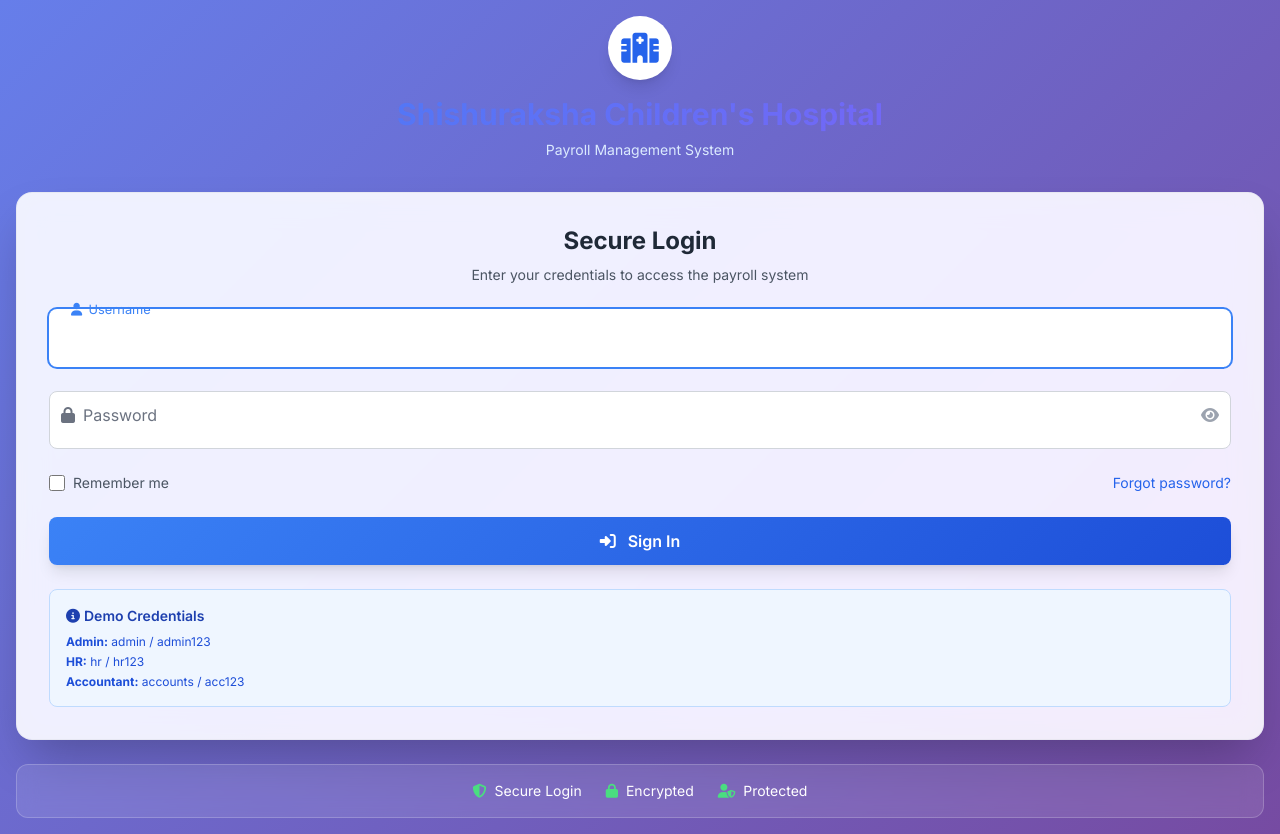
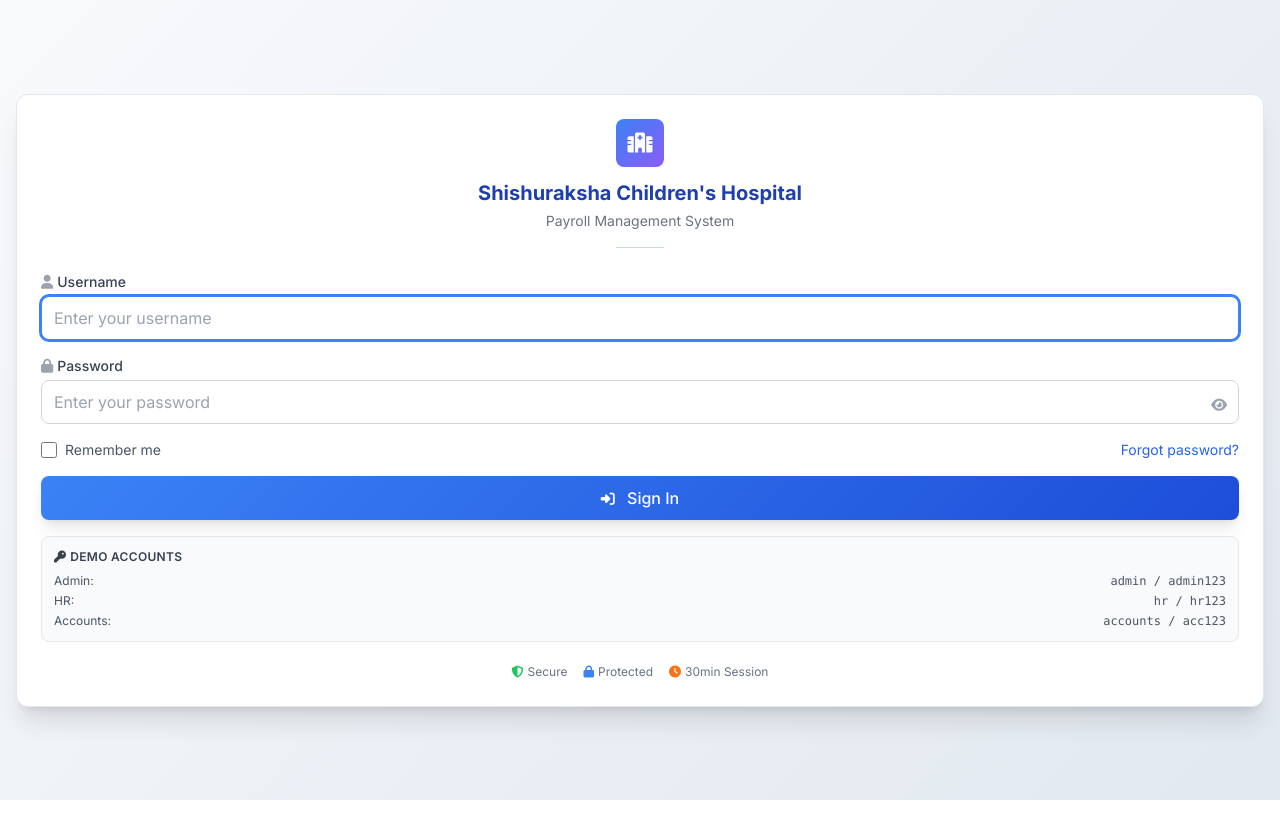
Before and after one commit to shishuraksha/shishuraksha-payroll, a website: page login.html in a window 1280 px wide. After the commit the page ends 800 px from the top, so only its background shows below. Drawn offline with nearby package versions, Linux system fonts and the light colour scheme; some packages are replaced by stand-ins of ours; a script that the page names is missing.

Commit message:
Redesign login page - more compact, professional, and clean design

```diff
--- a/login.html
+++ b/login.html
@@ -15,41 +15,18 @@
 
     <style>
         .login-container {
-            background: linear-gradient(135deg, #667eea 0%, #764ba2 100%);
+            background: linear-gradient(135deg, #f8fafc 0%, #e2e8f0 100%);
             min-height: 100vh;
         }
 
         .login-form {
-            backdrop-filter: blur(16px) saturate(180%);
-            -webkit-backdrop-filter: blur(16px) saturate(180%);
-            background-color: rgba(255, 255, 255, 0.9);
-            border: 1px solid rgba(209, 213, 219, 0.3);
+            background: white;
+            border: 1px solid #e2e8f0;
+            box-shadow: 0 20px 25px -5px rgba(0, 0, 0, 0.1), 0 10px 10px -5px rgba(0, 0, 0, 0.04);
         }
 
-        .hospital-logo {
-            background: linear-gradient(135deg, #3b82f6, #8b5cf6);
-            -webkit-background-clip: text;
-            -webkit-text-fill-color: transparent;
-            background-clip: text;
-        }
-
-        .input-group {
-            position: relative;
-        }
-
-        .input-group input:focus + label,
-        .input-group input:not(:placeholder-shown) + label {
-            transform: translateY(-1.5rem) scale(0.8);
-            color: #3b82f6;
-        }
-
-        .input-group label {
-            position: absolute;
-            left: 0.75rem;
-            top: 0.75rem;
-            transition: all 0.3s ease;
-            pointer-events: none;
-            color: #6b7280;
+        .hospital-brand {
+            color: #1e40af;
         }
 
         .btn-login {
@@ -60,84 +37,84 @@
         .btn-login:hover {
             background: linear-gradient(135deg, #1d4ed8, #1e40af);
             transform: translateY(-1px);
-            box-shadow: 0 10px 25px rgba(59, 130, 246, 0.3);
+            box-shadow: 0 8px 20px rgba(59, 130, 246, 0.3);
         }
 
-        .security-features {
-            background: rgba(255, 255, 255, 0.1);
-            backdrop-filter: blur(10px);
-            border: 1px solid rgba(255, 255, 255, 0.2);
+        .compact-input {
+            height: 44px;
+        }
+
+        .brand-icon {
+            background: linear-gradient(135deg, #3b82f6, #8b5cf6);
         }
     </style>
 </head>
 <body class="login-container flex items-center justify-center p-4">
     <!-- Login Form Container -->
-    <div class="w-full max-w-md">
+    <div class="w-full max-w-sm">
+        <!-- Login Form -->
+        <div class="login-form rounded-xl p-6 shadow-xl">
             <!-- Hospital Branding -->
-        <div class="text-center mb-8">
-            <div class="inline-flex items-center justify-center w-16 h-16 bg-white rounded-full mb-4 shadow-lg">
-                <i class="fas fa-hospital text-3xl text-blue-600"></i>
+            <div class="text-center mb-6">
+                <div class="inline-flex items-center justify-center w-12 h-12 brand-icon rounded-lg mb-3">
+                    <i class="fas fa-hospital text-xl text-white"></i>
                 </div>
-            <h1 class="text-3xl font-bold text-white hospital-logo mb-2">
+                <h1 class="text-xl font-bold hospital-brand mb-1">
                     Shishuraksha Children's Hospital
                 </h1>
-            <p class="text-blue-100 text-sm">Payroll Management System</p>
+                <p class="text-gray-500 text-sm mb-4">Payroll Management System</p>
+                <div class="w-12 h-px bg-blue-200 mx-auto"></div>
             </div>
 
-        <!-- Login Form -->
-        <div class="login-form rounded-2xl p-8 shadow-2xl">
-            <div class="text-center mb-6">
-                <h2 class="text-2xl font-bold text-gray-800 mb-2">Secure Login</h2>
-                <p class="text-gray-600 text-sm">Enter your credentials to access the payroll system</p>
-            </div>
-
-            <form id="loginForm" class="space-y-6">
+            <form id="loginForm" class="space-y-4">
                 <!-- Username Field -->
-                <div class="input-group">
+                <div>
+                    <label for="username" class="block text-sm font-medium text-gray-700 mb-1">
+                        <i class="fas fa-user mr-1 text-gray-400"></i>Username
+                    </label>
                     <input
                         type="text"
                         id="username"
                         name="username"
-                        placeholder=" "
+                        placeholder="Enter your username"
                         required
-                        class="w-full px-3 pt-6 pb-2 border border-gray-300 rounded-lg focus:outline-none focus:ring-2 focus:ring-blue-500 focus:border-transparent transition-all duration-300"
+                        class="compact-input w-full px-3 py-2 border border-gray-300 rounded-lg focus:outline-none focus:ring-2 focus:ring-blue-500 focus:border-blue-500 transition-all duration-200"
                         autocomplete="username"
                     >
-                    <label for="username" class="text-gray-500">
-                        <i class="fas fa-user mr-2"></i>Username
-                    </label>
                 </div>
 
                 <!-- Password Field -->
-                <div class="input-group">
+                <div>
+                    <label for="password" class="block text-sm font-medium text-gray-700 mb-1">
+                        <i class="fas fa-lock mr-1 text-gray-400"></i>Password
+                    </label>
+                    <div class="relative">
                         <input
                             type="password"
                             id="password"
                             name="password"
-                        placeholder=" "
+                            placeholder="Enter your password"
                             required
-                        class="w-full px-3 pt-6 pb-2 border border-gray-300 rounded-lg focus:outline-none focus:ring-2 focus:ring-blue-500 focus:border-transparent transition-all duration-300"
+                            class="compact-input w-full px-3 py-2 pr-10 border border-gray-300 rounded-lg focus:outline-none focus:ring-2 focus:ring-blue-500 focus:border-blue-500 transition-all duration-200"
                             autocomplete="current-password"
                         >
-                    <label for="password" class="text-gray-500">
-                        <i class="fas fa-lock mr-2"></i>Password
-                    </label>
                         <button
                             type="button"
                             id="togglePassword"
                             class="absolute right-3 top-3 text-gray-400 hover:text-gray-600 focus:outline-none"
                         >
-                        <i class="fas fa-eye" id="eyeIcon"></i>
+                            <i class="fas fa-eye text-sm" id="eyeIcon"></i>
                         </button>
                     </div>
+                </div>
 
-                <!-- Remember Me -->
-                <div class="flex items-center justify-between">
+                <!-- Remember Me & Forgot Password -->
+                <div class="flex items-center justify-between text-sm">
                     <label class="flex items-center">
                         <input type="checkbox" id="rememberMe" class="w-4 h-4 text-blue-600 border-gray-300 rounded focus:ring-blue-500">
-                        <span class="ml-2 text-sm text-gray-600">Remember me</span>
+                        <span class="ml-2 text-gray-600">Remember me</span>
                     </label>
-                    <a href="#" class="text-sm text-blue-600 hover:text-blue-800 transition-colors" onclick="showForgotPassword()">
+                    <a href="#" class="text-blue-600 hover:text-blue-800 transition-colors" onclick="showForgotPassword()">
                         Forgot password?
                     </a>
                 </div>
@@ -145,41 +122,41 @@
                 <!-- Login Button -->
                 <button
                     type="submit"
-                    class="btn-login w-full py-3 px-4 text-white font-semibold rounded-lg shadow-lg focus:outline-none focus:ring-2 focus:ring-blue-500 focus:ring-offset-2 disabled:opacity-50 disabled:cursor-not-allowed"
+                    class="btn-login w-full py-2.5 px-4 text-white font-medium rounded-lg shadow-lg focus:outline-none focus:ring-2 focus:ring-blue-500 focus:ring-offset-2 disabled:opacity-50 disabled:cursor-not-allowed"
                     id="loginBtn"
                 >
-                    <i class="fas fa-sign-in-alt mr-2"></i>
+                    <i class="fas fa-sign-in-alt mr-2 text-sm"></i>
                     <span id="loginBtnText">Sign In</span>
                 </button>
             </form>
 
             <!-- Demo Credentials -->
-            <div class="mt-6 p-4 bg-blue-50 rounded-lg border border-blue-200">
-                <h4 class="text-sm font-semibold text-blue-800 mb-2">
-                    <i class="fas fa-info-circle mr-1"></i>Demo Credentials
+            <div class="mt-4 p-3 bg-gray-50 rounded-lg border border-gray-200">
+                <h4 class="text-xs font-semibold text-gray-700 mb-2 uppercase tracking-wide">
+                    <i class="fas fa-key mr-1"></i>Demo Accounts
                 </h4>
-                <div class="text-xs space-y-1 text-blue-700">
-                    <div><strong>Admin:</strong> admin / admin123</div>
-                    <div><strong>HR:</strong> hr / hr123</div>
-                    <div><strong>Accountant:</strong> accounts / acc123</div>
-                </div>
+                <div class="text-xs space-y-1 text-gray-600">
+                    <div class="flex justify-between"><span>Admin:</span><span class="font-mono">admin / admin123</span></div>
+                    <div class="flex justify-between"><span>HR:</span><span class="font-mono">hr / hr123</span></div>
+                    <div class="flex justify-between"><span>Accounts:</span><span class="font-mono">accounts / acc123</span></div>
                 </div>
             </div>
 
-        <!-- Security Features -->
-        <div class="security-features mt-6 p-4 rounded-xl text-center">
-            <div class="flex items-center justify-center space-x-6 text-white text-sm">
+            <!-- Security Badge -->
+            <div class="mt-4 text-center">
+                <div class="inline-flex items-center space-x-4 text-xs text-gray-500">
                     <div class="flex items-center">
-                    <i class="fas fa-shield-alt mr-2 text-green-400"></i>
-                    <span>Secure Login</span>
+                        <i class="fas fa-shield-alt mr-1 text-green-500"></i>
+                        <span>Secure</span>
                     </div>
                     <div class="flex items-center">
-                    <i class="fas fa-lock mr-2 text-green-400"></i>
-                    <span>Encrypted</span>
+                        <i class="fas fa-lock mr-1 text-blue-500"></i>
+                        <span>Protected</span>
                     </div>
                     <div class="flex items-center">
-                    <i class="fas fa-user-shield mr-2 text-green-400"></i>
-                    <span>Protected</span>
+                        <i class="fas fa-clock mr-1 text-orange-500"></i>
+                        <span>30min Session</span>
+                    </div>
                 </div>
             </div>
         </div>
```
Lines whose indentation alone changed are shown as unchanged.
